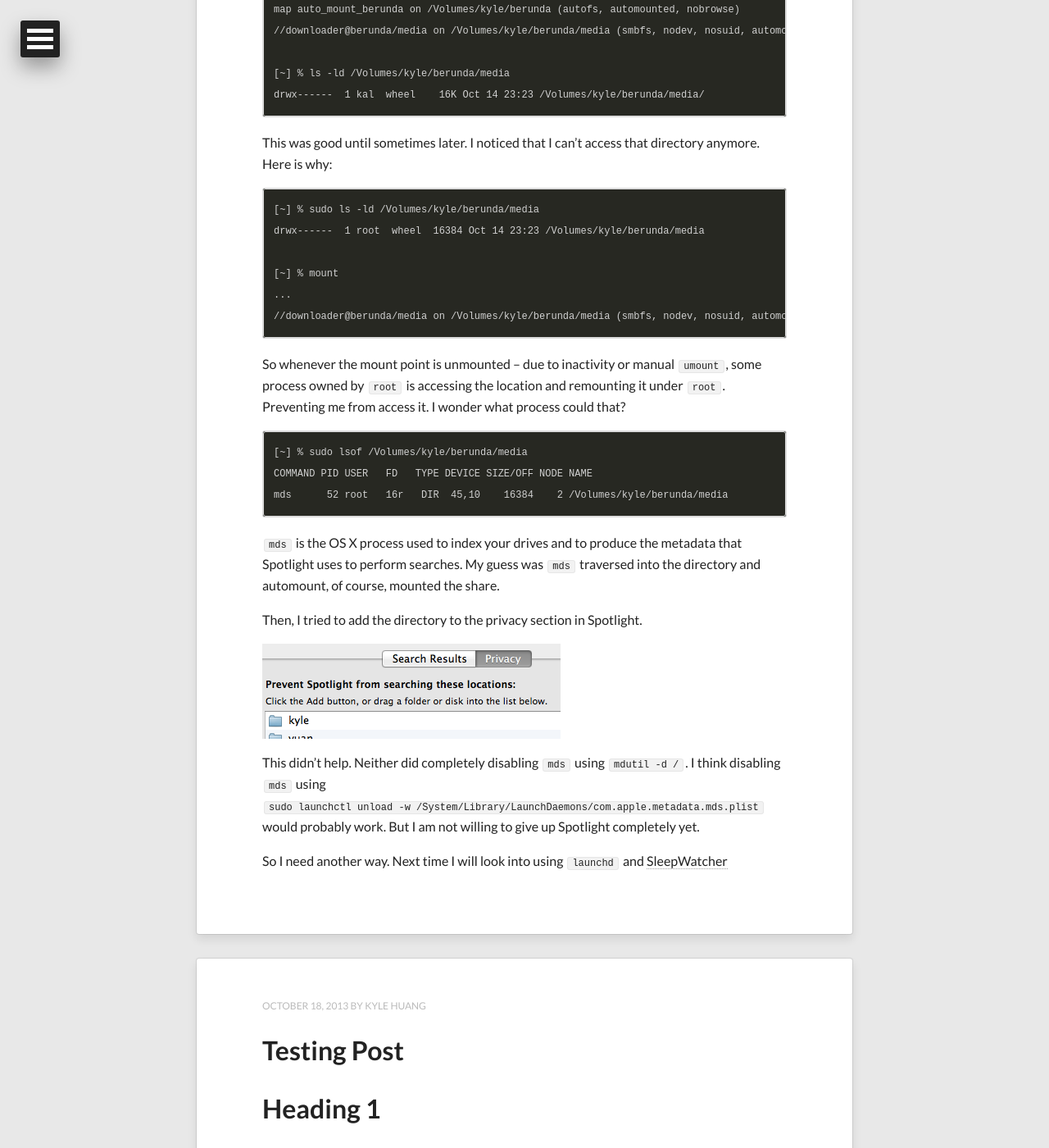
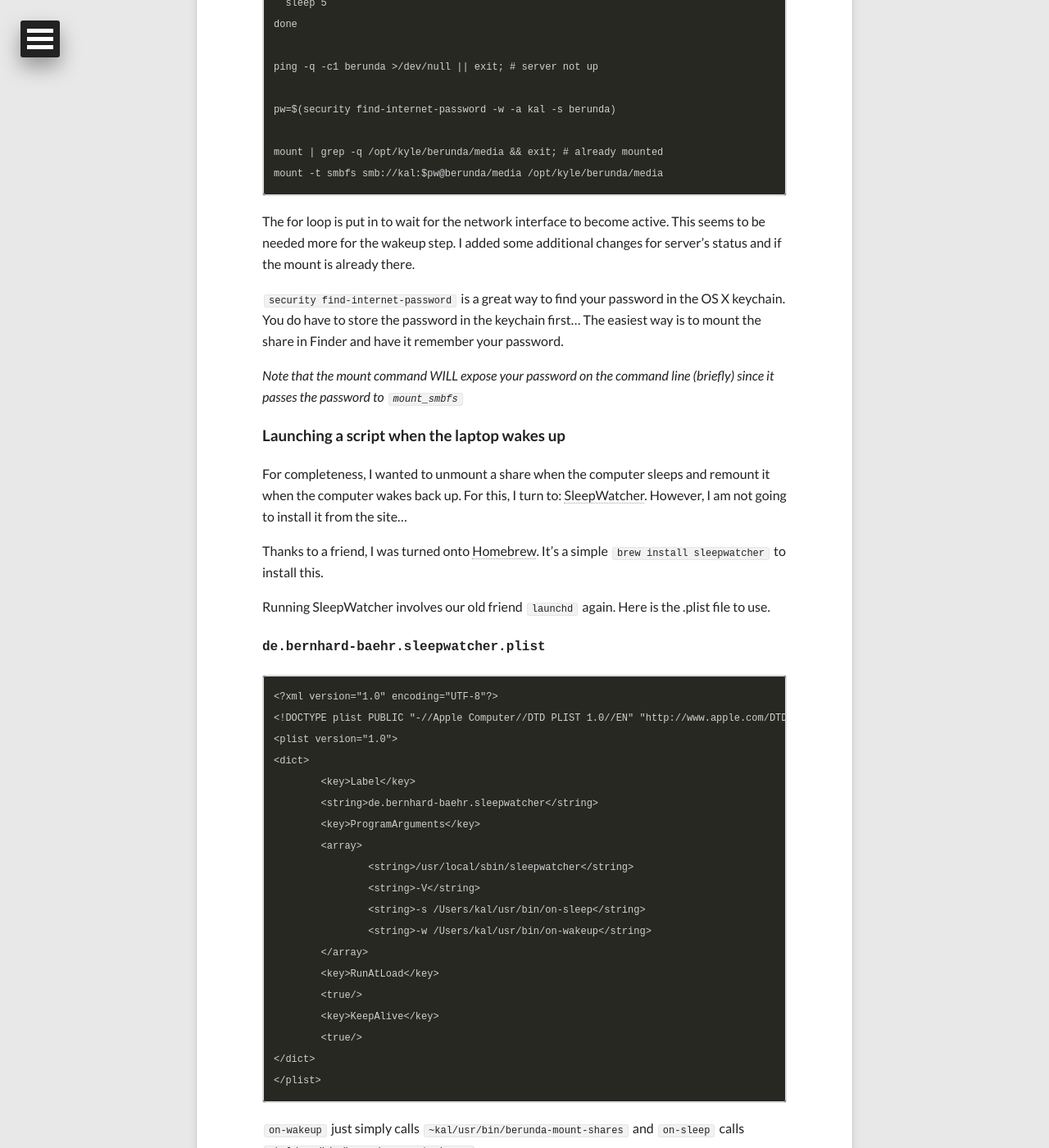
Before and after one commit to kal444/kal444.github.com, a Jekyll site: the page built from index.html, in a window 1280 px wide and 1400 px high, scrolled down 1876 px. Shown: the whole window at 82% size. Built offline with Jekyll 4.4.1, drawn with Linux system fonts in a browser that asks for light colours; nearby versions of some CDN libraries; Markdown is read by kramdown in place of the engine named in the settings; the list of posts is cut into pages by our own code; some of the changed text lies outside the part shown.

Commit message:
new article on mounting scripts

````diff
--- /dev/null
+++ b/_posts/2013-10-24-mount-shares-on-login-wakeup.md
@@ -0,0 +1,114 @@
+---
+layout: post
+title: Mount shares on OS X on Login and Wakeup
+description: "Setting up OS X to mount a share on Login and Wakeup to a fixed location"
+tags: [mac,osx,mount,shares,scripting]
+---
+
+I bought a macbook air recently. This is my first mac, but I am very familiar with Unix/Linux. This is part of a series of posts on using OS X (Mountain Lion).
+
+[Last time]({{site.url}}/osx-automount-mds-oddity/), I wanted to use automount to mount a Samba share at a fixed location. It didn't work as I expected.
+
+This time around, I am going to go the simple route and use `launchd` to mount the share whenever I login.
+
+> launchd -- System wide and per-user daemon/agent manager
+
+In other words, you can use launchd to launch things. :) It's great!
+
+### Launch a script at login
+According to `man launchd`, user specific launching instructions are stored in `~/Library/LaunchAgents`. It's pretty easy to figure out the syntax just by looking at the examples that's already there. But for the comprehensive explanation on the plist format for `launchd`, look at `man launchd.plist`.
+
+I ended up with this:
+
+```
+<?xml version="1.0" encoding="UTF-8"?>
+<!DOCTYPE plist PUBLIC "-//Apple Computer//DTD PLIST 1.0//EN" "http://www.apple.com/DTDs/PropertyList-1.0.dtd">
+<plist version="1.0">
+<dict>
+	<key>Label</key>
+	<string>com.yellowaxe.berunda-mounts</string>
+	<key>ProgramArguments</key>
+	<array>
+		<string>/Users/kal/usr/bin/berunda-mount-shares</string>
+	</array>
+	<key>RunAtLoad</key>
+	<true/>
+</dict>
+</plist>
+```
+
+It's important to put in the full path to your script instead of `~kal/usr/bin/berunda-mount-shares`.
+
+You can then load this .plist file using `launchctl load ~/Library/LaunchAgents/<plist-file-name>`
+
+#### `berunda-mount-shares`
+```
+#!/bin/sh
+
+for i in `seq 1 9`; do
+  # wait until interface is active again.
+  # is there a better way to do this?
+  ifconfig en0 | grep -q 'status: active' && break;
+  sleep 5
+done
+
+ping -q -c1 berunda >/dev/null || exit; # server not up
+
+pw=$(security find-internet-password -w -a kal -s berunda)
+
+mount | grep -q /opt/kyle/berunda/media && exit; # already mounted
+mount -t smbfs smb://kal:$pw@berunda/media /opt/kyle/berunda/media
+```
+
+The for loop is put in to wait for the network interface to become active. This seems to be needed more for the wakeup step. I added some additional changes for server's status and if the mount is already there.
+
+`security find-internet-password` is a great way to find your password in the OS X keychain. You do have to store the password in the keychain first... The easiest way is to mount the share in Finder and have it remember your password.
+
+*Note that the mount command WILL expose your password on the command line (briefly) since it passes the password to `mount_smbfs`*
+
+### Launching a script when the laptop wakes up
+
+For completeness, I wanted to unmount a share when the computer sleeps and remount it when the computer wakes back up. For this, I turn to: [SleepWatcher](http://www.bernhard-baehr.de/). However, I am not going to install it from the site...
+
+Thanks to a friend, I was turned onto [Homebrew](http://brew.sh/). It's a simple `brew install sleepwatcher` to install this.
+
+Running SleepWatcher involves our old friend `launchd` again. Here is the .plist file to use.
+
+#### `de.bernhard-baehr.sleepwatcher.plist`
+```
+<?xml version="1.0" encoding="UTF-8"?>
+<!DOCTYPE plist PUBLIC "-//Apple Computer//DTD PLIST 1.0//EN" "http://www.apple.com/DTDs/PropertyList-1.0.dtd">
+<plist version="1.0">
+<dict>
+	<key>Label</key>
+	<string>de.bernhard-baehr.sleepwatcher</string>
+	<key>ProgramArguments</key>
+	<array>
+		<string>/usr/local/sbin/sleepwatcher</string>
+		<string>-V</string>
+                <string>-s /Users/kal/usr/bin/on-sleep</string>
+                <string>-w /Users/kal/usr/bin/on-wakeup</string>
+	</array>
+	<key>RunAtLoad</key>
+	<true/>
+	<key>KeepAlive</key>
+	<true/>
+</dict>
+</plist>
+```
+
+`on-wakeup` just simply calls `~kal/usr/bin/berunda-mount-shares` and `on-sleep` calls `~kal/usr/bin/berunda-umount-shares`.
+
+And to finish this out.
+
+#### `berunda-umount-shares`
+```
+#!/bin/sh
+
+ping -q -c1 berunda >/dev/null || exit; # server not up
+
+mount | grep -q /opt/kyle/berunda/media || exit; # already unmounted
+umount /opt/kyle/berunda/media
+```
+
+So far, this has been working great.
````
Also changed, not shown: _posts/2013-10-18-testing-post.md (+0 -6 lines).
